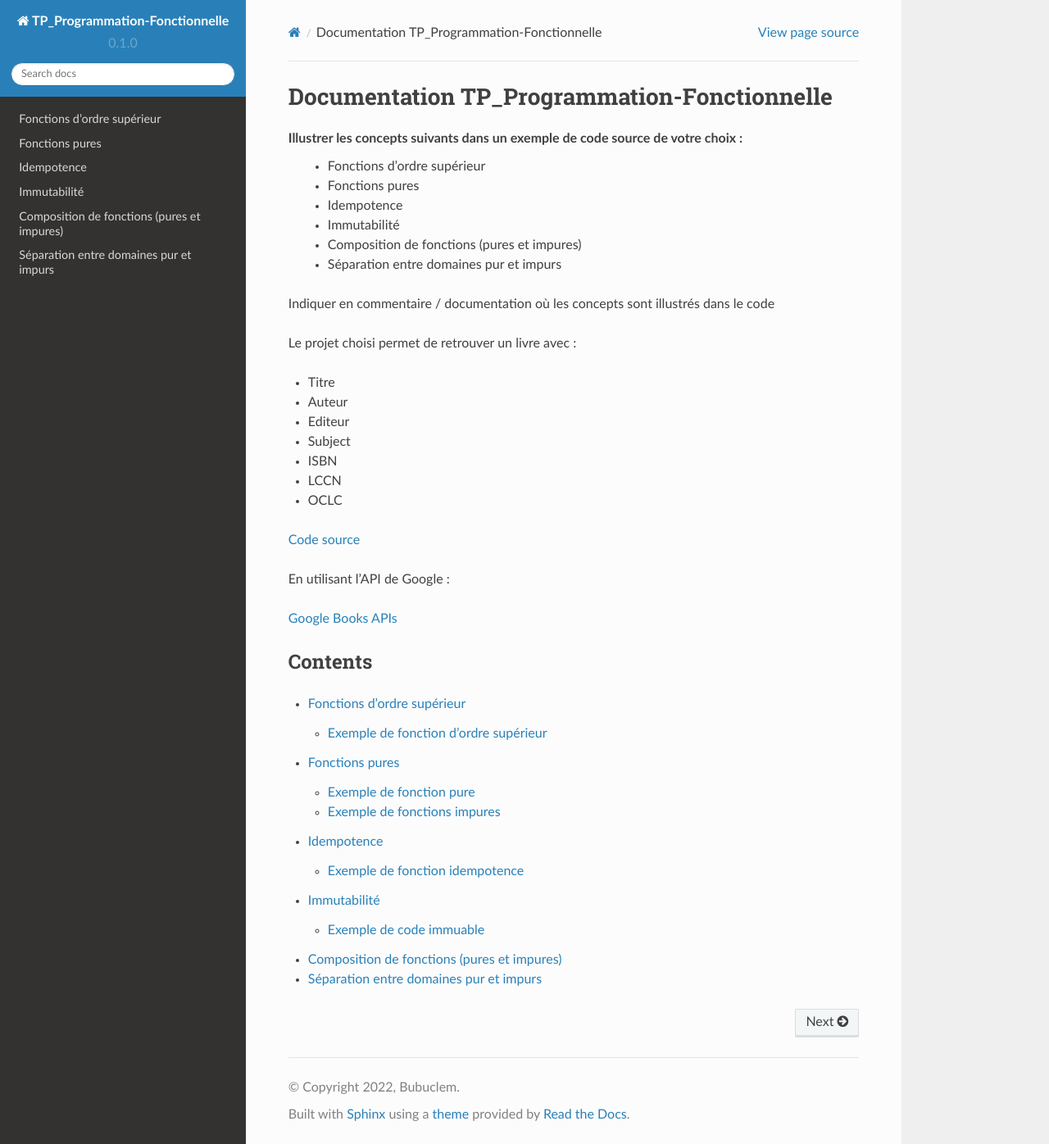
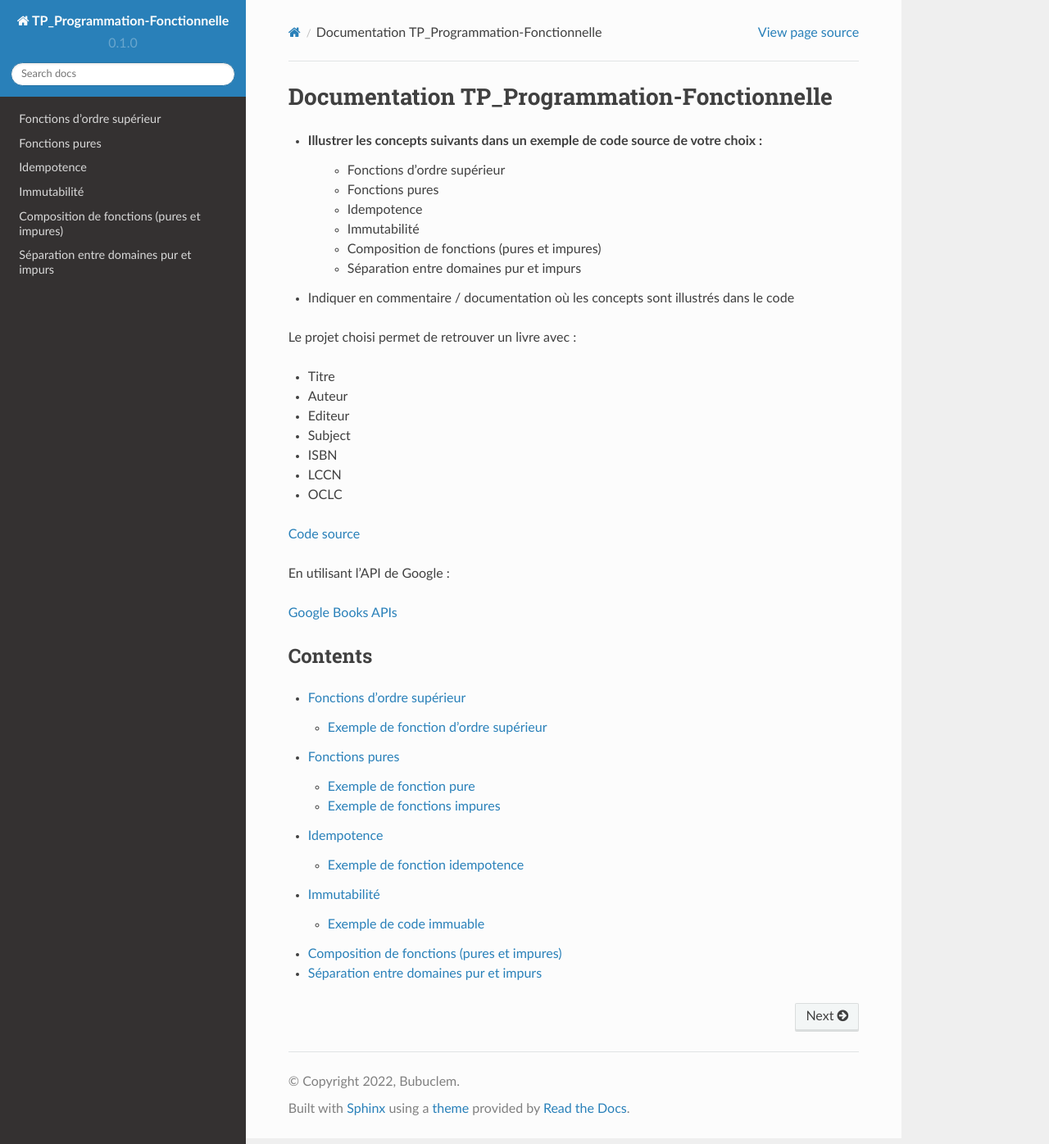
Before and after one commit to Bubuclem/TP_Programmation-Fonctionnelle, a Sphinx documentation site: the page built from docs/source/index.rst, in a window 1280 px wide and 1396 px high. Shown: the whole window at 82% size. Built offline with Sphinx 7.4.7 and the Read the Docs theme 2.0.0, drawn with Linux system fonts in a browser that asks for light colours.

Commit message:
Update docs

```diff
--- a/docs/source/index.rst
+++ b/docs/source/index.rst
@@ -1,15 +1,15 @@
 Documentation TP_Programmation-Fonctionnelle
 =============================================
 
-Illustrer les concepts suivants dans un exemple de code source de votre choix :
-    • Fonctions d’ordre supérieur
-    • Fonctions pures
-    • Idempotence
-    • Immutabilité
-    • Composition de fonctions (pures et impures)
-    • Séparation entre domaines pur et impurs
+* Illustrer les concepts suivants dans un exemple de code source de votre choix :
+   * Fonctions d’ordre supérieur
+   * Fonctions pures
+   * Idempotence
+   * Immutabilité
+   * Composition de fonctions (pures et impures)
+   * Séparation entre domaines pur et impurs
 
-Indiquer en commentaire / documentation où les concepts sont illustrés dans le code
+* Indiquer en commentaire / documentation où les concepts sont illustrés dans le code
 
 Le projet choisi permet de retrouver un livre avec :
 
```
